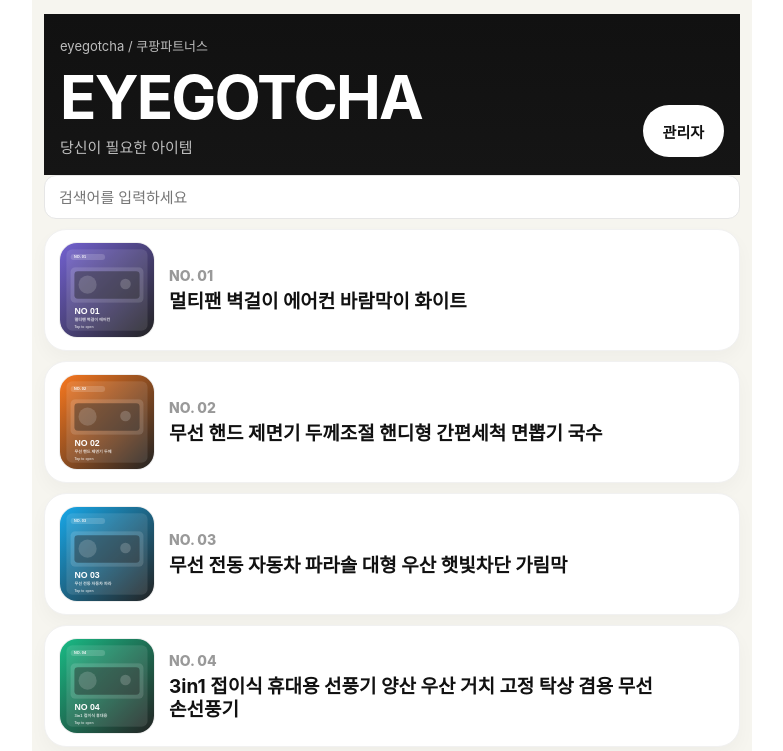
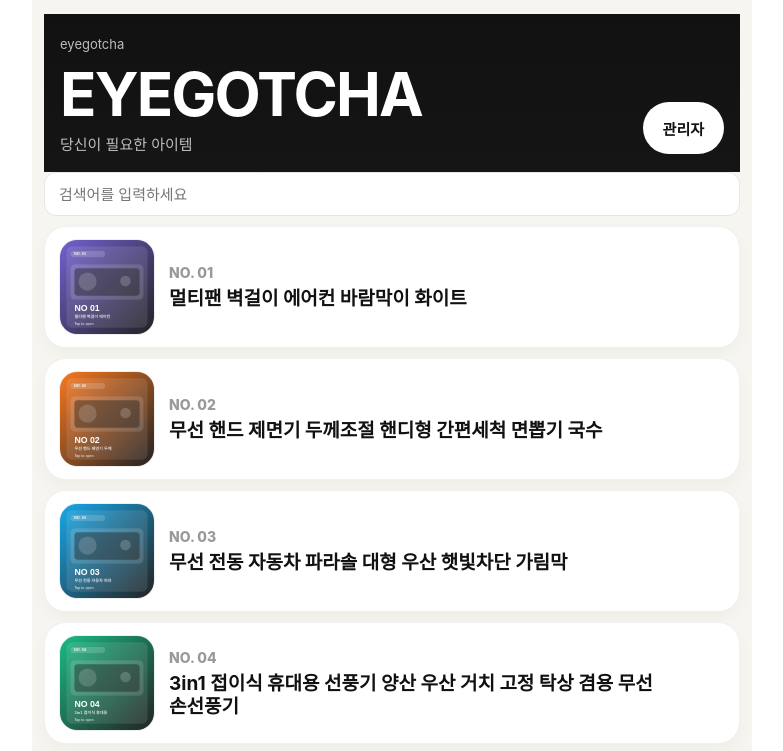
Before and after one commit to seandno24-debug/eyegotcha-linkhub, a plain HTML site: page index.html in a window 1280 px wide. Shown: the top 751 px of the page, without its empty margins (248-1031 px from the left). Drawn offline with Linux system fonts and the light colour scheme; no server answers.

Commit message:
Remove partners text from banner

```diff
--- a/index.html
+++ b/index.html
@@ -12,7 +12,7 @@
   <main class="public-main">
     <section class="hero-shell">
       <div class="hero-copy">
-        <p class="hero-kicker">eyegotcha / 쿠팡파트너스</p>
+        <p class="hero-kicker">eyegotcha</p>
         <h1>EYEGOTCHA</h1>
         <p class="hero-subtitle">당신이 필요한 아이템</p>
       </div>
```
